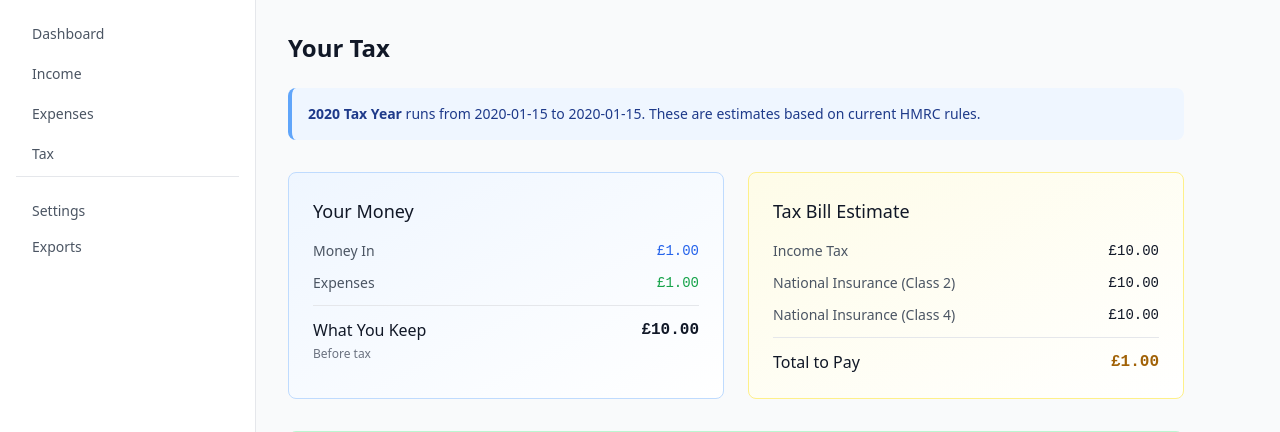
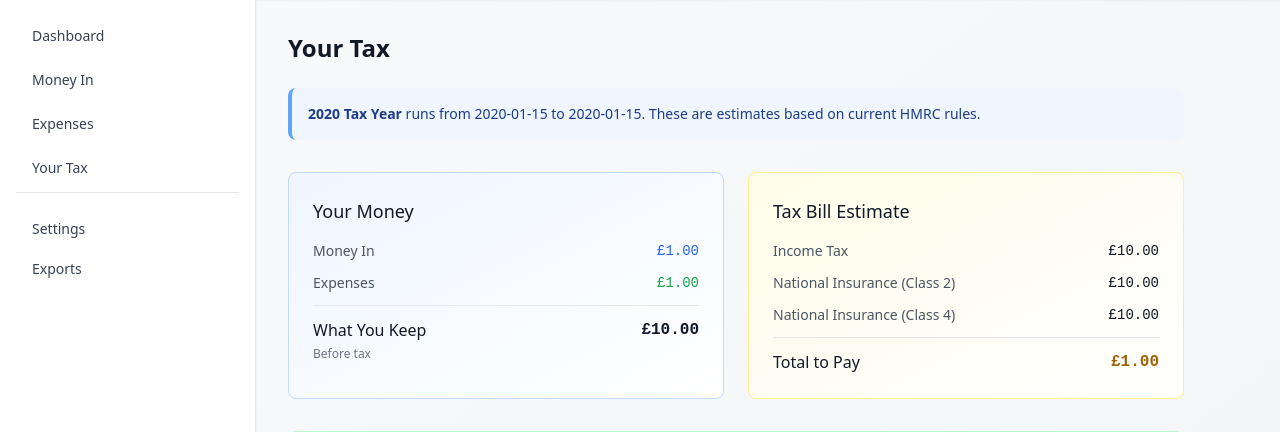
Before and after one commit to LewF-Dev/tax-manager, a Python web app: template backend/app/templates/tax.html in a window 1280 px wide. Shown: the part 65-497 px from the top of the page. Run offline with Jinja, Linux system fonts and the light colour scheme; the template is opened without the code that fills it: most values are stand-ins (such as "Sample title", 1, 10 or a date in 2020); some libraries are stand-ins or nearby versions.

Commit message:
Enhance visual styling with improved colors, shadows, and spacing
- Add gradient background to body (gray-50 to gray-100)
- Enhance header with shadow and bold title
- Improve sidebar navigation with blue accent colors and left border for active items
- Update sidebar labels to match simplified language (Money In, Your Tax)
- Upgrade dashboard cards with:
  - Larger rounded corners (rounded-xl)
  - Stronger shadows (shadow-lg, shadow-md)
  - Thicker borders (border-2)
  - Larger font sizes for amounts (text-4xl)
  - Better spacing and padding
  - Uppercase tracking for labels
- Redesign quick actions with 3-column grid and gradient backgrounds
- Add purple accent for 'Check Tax' action
- Improve status badge with rounded-full and better padding
- Enhance overall visual hierarchy with bolder headings

Co-authored-by: Ona <no-reply@ona.com>

```diff
--- a/backend/app/templates/base.html
+++ b/backend/app/templates/base.html
@@ -159,20 +159,20 @@
         nav a:nth-child(6) { animation-delay: 0.3s; }
     </style>
 </head>
-<body class="bg-gray-50 min-h-screen">
+<body class="bg-gradient-to-br from-gray-50 to-gray-100 min-h-screen">
     <!-- Top Bar -->
-    <header class="bg-white border-b border-gray-200">
+    <header class="bg-white border-b border-gray-200 shadow-sm">
         <div class="max-w-7xl mx-auto px-4 sm:px-6 lg:px-8">
             <div class="flex justify-between items-center h-16">
                 <div class="flex items-center">
-                    <h1 class="text-xl font-semibold text-gray-900">Tax Manager</h1>
+                    <h1 class="text-xl font-bold text-gray-900">Tax Manager</h1>
                 </div>
                 <div class="flex items-center space-x-4">
                     <span class="text-sm text-gray-600">{{ user.email }}</span>
-                    <span class="px-2 py-1 text-xs rounded {% if user.subscription_status == 'active' %}bg-green-100 text-green-800{% else %}bg-gray-100 text-gray-800{% endif %}">
+                    <span class="px-3 py-1 text-xs font-medium rounded-full {% if user.subscription_status == 'active' %}bg-green-100 text-green-800{% else %}bg-gray-100 text-gray-800{% endif %}">
                         {{ user.subscription_status|title }}
                     </span>
-                    <a href="/logout" class="text-sm text-gray-600 hover:text-gray-900">Logout</a>
+                    <a href="/logout" class="text-sm text-gray-600 hover:text-gray-900 font-medium">Logout</a>
                 </div>
             </div>
         </div>
@@ -180,30 +180,30 @@
 
     <div class="flex max-w-7xl mx-auto">
         <!-- Sidebar -->
-        <aside class="w-64 bg-white border-r border-gray-200 min-h-screen">
+        <aside class="w-64 bg-white border-r border-gray-200 min-h-screen shadow-sm">
             <nav class="p-4 space-y-1">
-                <a href="/dashboard" class="block px-4 py-2 text-sm rounded {% if active_page == 'dashboard' %}bg-gray-100 text-gray-900 font-medium{% else %}text-gray-600 hover:bg-gray-50{% endif %}">
+                <a href="/dashboard" class="block px-4 py-2.5 text-sm rounded-lg {% if active_page == 'dashboard' %}bg-blue-50 text-blue-700 font-semibold border-l-4 border-blue-600{% else %}text-gray-700 hover:bg-gray-50 font-medium{% endif %}">
                     Dashboard
                 </a>
-                <a href="/income" class="block px-4 py-2 text-sm rounded {% if active_page == 'income' %}bg-gray-100 text-gray-900 font-medium{% else %}text-gray-600 hover:bg-gray-50{% endif %}">
-                    Income
+                <a href="/income" class="block px-4 py-2.5 text-sm rounded-lg {% if active_page == 'income' %}bg-blue-50 text-blue-700 font-semibold border-l-4 border-blue-600{% else %}text-gray-700 hover:bg-gray-50 font-medium{% endif %}">
+                    Money In
                 </a>
-                <a href="/expenses" class="block px-4 py-2 text-sm rounded {% if active_page == 'expenses' %}bg-gray-100 text-gray-900 font-medium{% else %}text-gray-600 hover:bg-gray-50{% endif %}">
+                <a href="/expenses" class="block px-4 py-2.5 text-sm rounded-lg {% if active_page == 'expenses' %}bg-blue-50 text-blue-700 font-semibold border-l-4 border-blue-600{% else %}text-gray-700 hover:bg-gray-50 font-medium{% endif %}">
                     Expenses
                 </a>
-                <a href="/tax" class="block px-4 py-2 text-sm rounded {% if active_page == 'tax' %}bg-gray-100 text-gray-900 font-medium{% else %}text-gray-600 hover:bg-gray-50{% endif %}">
-                    Tax
+                <a href="/tax" class="block px-4 py-2.5 text-sm rounded-lg {% if active_page == 'tax' %}bg-blue-50 text-blue-700 font-semibold border-l-4 border-blue-600{% else %}text-gray-700 hover:bg-gray-50 font-medium{% endif %}">
+                    Your Tax
                 </a>
                 {% if user.uc_enabled %}
-                <a href="/uc" class="block px-4 py-2 text-sm rounded {% if active_page == 'uc' %}bg-gray-100 text-gray-900 font-medium{% else %}text-gray-600 hover:bg-gray-50{% endif %}">
+                <a href="/uc" class="block px-4 py-2.5 text-sm rounded-lg {% if active_page == 'uc' %}bg-blue-50 text-blue-700 font-semibold border-l-4 border-blue-600{% else %}text-gray-700 hover:bg-gray-50 font-medium{% endif %}">
                     Universal Credit
                 </a>
                 {% endif %}
                 <div class="pt-4 mt-4 border-t border-gray-200">
-                    <a href="/settings" class="block px-4 py-2 text-sm rounded {% if active_page == 'settings' %}bg-gray-100 text-gray-900 font-medium{% else %}text-gray-600 hover:bg-gray-50{% endif %}">
+                    <a href="/settings" class="block px-4 py-2.5 text-sm rounded-lg {% if active_page == 'settings' %}bg-blue-50 text-blue-700 font-semibold border-l-4 border-blue-600{% else %}text-gray-700 hover:bg-gray-50 font-medium{% endif %}">
                         Settings
                     </a>
-                    <a href="/exports" class="block px-4 py-2 text-sm rounded {% if active_page == 'exports' %}bg-gray-100 text-gray-900 font-medium{% else %}text-gray-600 hover:bg-gray-50{% endif %}">
+                    <a href="/exports" class="block px-4 py-2.5 text-sm rounded-lg {% if active_page == 'exports' %}bg-blue-50 text-blue-700 font-semibold border-l-4 border-blue-600{% else %}text-gray-700 hover:bg-gray-50 font-medium{% endif %}">
                         Exports
                     </a>
                 </div>
```
Also changed, not shown: backend/app/templates/dashboard.html (+29 -25 lines).
